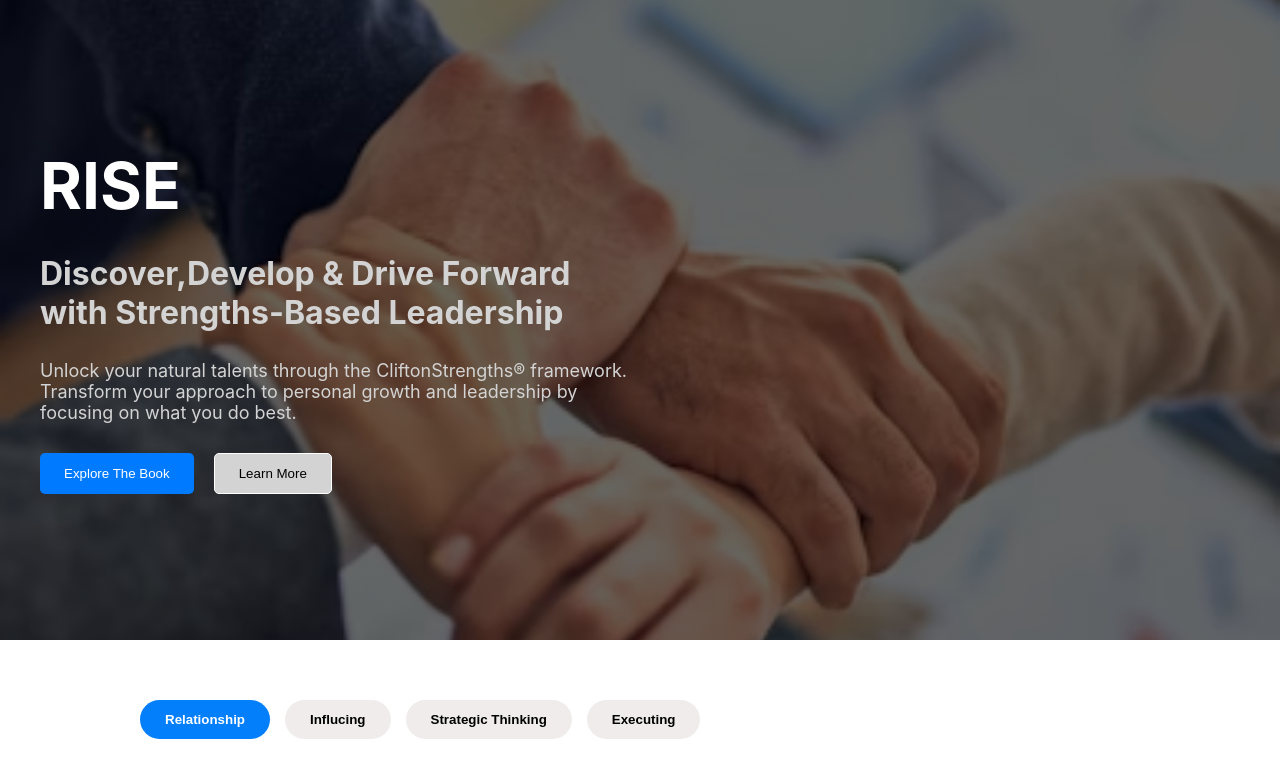
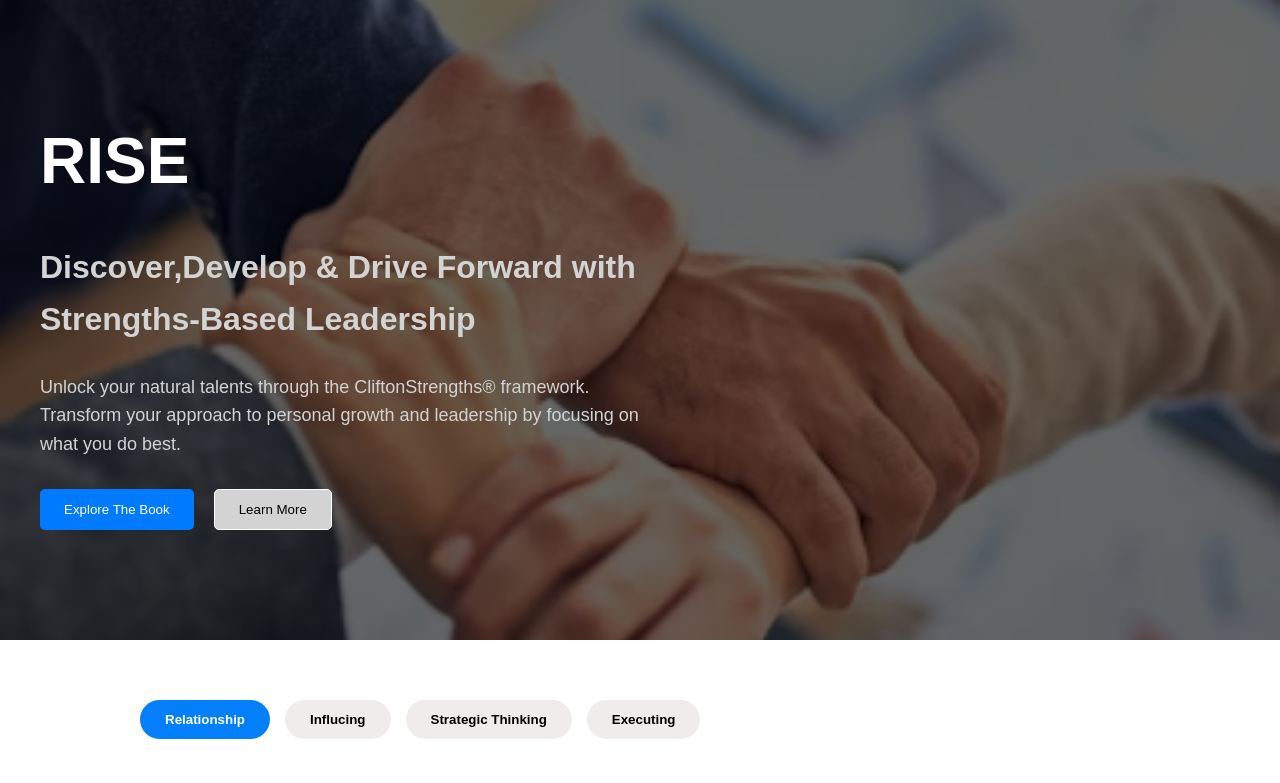
Before and after one commit to snehakhurana2104-afk/rise-portfolio, a React (Vite) app: page / in a window 1280 px wide. Shown: the top 783 px of the page. Built offline with nearby package versions, Linux system fonts and the light colour scheme.

Commit message:
Fixing project structure and setup

```diff
--- a/src/index.css
+++ b/src/index.css
@@ -1,13 +1,14 @@
-:root {
---primary-color: #2A2E5B;
---accent-color: #C5A059;
---bg-color: #FFFFFF;
---text-color: #1A1A1A;
+/* index.css mein add karein */
+body {
+  font-family: 'Poppins', sans-serif;
+  line-height: 1.6;
+  color: #333;
+  margin: 0;
+  padding: 0;
 }
 
-body {
-    font-family: 'Inter', sans-serif;
-    color: var(--text-color);
-    background-color: var(--bg-color);
-    margin: 0;
+.section {
+  padding: 60px 20px;
+  max-width: 1200px;
+  margin: auto;
 }
```
